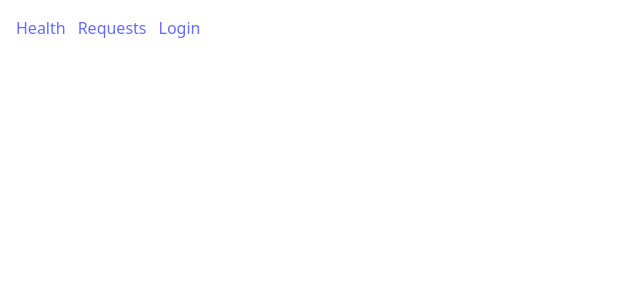
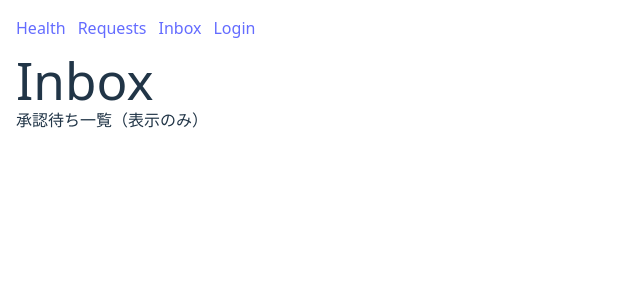
Before and after one commit to private-enpitsu/expense-workflow-react-springboot, a React (Vite) app in the folder frontend/expense-workflow-frontend/: page /inbox in a window 1280 px wide. Shown: the top 300 px of the page, without its empty margins (0-640 px from the left). Built offline with nearby package versions, Linux system fonts and the light colour scheme.

Commit message:
承認待ち一覧ページの土台を作成

```diff
--- a/frontend/expense-workflow-frontend/src/App.jsx
+++ b/frontend/expense-workflow-frontend/src/App.jsx
@@ -3,7 +3,8 @@
   目的: ルーティングを提供し、/ はBackend Check（疎通UI）を維持しつつ、/login を表示するためのルートコンポーネントを定義する // “Health”命名を避けて疎通UIの役割で表現する
   呼び出し元/使用箇所: src/main.jsx から <App /> として読み込まれ、アプリ全体のルートとして描画される // どこから呼ばれるかを明確化する
   依存: react-router-dom（BrowserRouter/Routes/Route/Link）, @tanstack/react-query（useQuery）, jotai（atom/useSetAtom）, ./lib/apiClient（Axiosクライアント）, ./App.module.css（CSS Modules）, ./pages/LoginPage // 参照している主要依存を列挙する
-  今回の変更点: /requests ルート（表示だけ）を追加し、ナビゲーションに Requests を追加した（/ のHealthは壊さない） // 今回のAxisに合わせて説明だけ更新する
+  今回の変更点: /inbox ルート（表示だけ）を追加し、ナビゲーションに Inbox を追加した（/ のHealthは壊さない） // 今回のAxis（/inbox表示）に合わせて説明を更新する
+
   入出力: 画面表示のみ（Props なし）。/api/health のレスポンス（例: { status: "OK" }）を表示に反映する // URLは維持する前提を明示する
   注意点: これは命名の置換のみで、疎通確認の実行経路（/api/health 呼び出し）は変えない // L4（既存を壊さない）に寄せる
 */
@@ -14,8 +15,11 @@ import { useSetAtom } from "jotai"; // Jotaiの「atom更新」だけ使う（at
 import { healthSnapshotAtom } from "./lib/atoms"; // 共有atomを読み込む（/ が書いた状態を他画面で読めるようにする）
 import { BrowserRouter, Routes, Route, Link } from "react-router-dom"; // React Router（ルーティング）を読み込む
 import { apiClient } from "./lib/apiClient"; // Axios共通クライアントを読み込む（疎通確認に使う）
+
 import LoginPage from "./pages/LoginPage"; // /login のページコンポーネントを読み込む
-import RequestsListPage from "./pages/RequestsListPage"
+import RequestsListPage from "./pages/RequestsListPage" // /inbox のページコンポーネントを読み込む（承認待ち一覧：まずは表示だけ）
+import InboxPage from "./pages/InboxPage";
+
 import styles from "./App.module.css"; // CSS Modules（インラインstyle禁止のため）を読み込む
 
 function HealthCheckPage() { // 既存の疎通確認ページ（/ の表示として残す）
@@ -85,12 +89,14 @@ export default function App() { // ルートコンポーネント（ルーティ
         <nav className={styles.nav}> {/* ナビゲーション */}
           <Link className={styles.navLink} to="/">Health</Link> {/* / に移動するリンク */}
           <Link className={styles.navLink} to="/requests">Requests</Link> {/* /requests に移動するリンク（申請一覧：表示だけ） */}
+          <Link className={styles.navLink} to="/inbox">Inbox</Link> {/* /login に移動するリンク */}
           <Link className={styles.navLink} to="/login">Login</Link> {/* /login に移動するリンク */}
         </nav>
 
         <Routes> {/* URLと表示コンポーネントを対応付ける */}
           <Route path="/" element={<HealthCheckPage />} /> {/* / は疎通確認ページ */}
           <Route path="/requests" element={<RequestsListPage />} />  {/* /requests は申請一覧ページ（表示だけ） */}
+          <Route path="/inbox" element={<InboxPage />} /> {/* /inbox は承認待ち一覧ページ（まずは表示だけ） */}
           <Route path="/login" element={<LoginPage />} /> {/* /login はログインページ */}
         </Routes>
       </div>
--- /dev/null
+++ b/frontend/expense-workflow-frontend/src/pages/InboxPage.jsx
@@ -0,0 +1,18 @@
+/*
+  src/pages/InboxPage.jsx // ファイルパスを明示する
+  目的: /inbox にアクセスしたときに表示される「承認待ち一覧」ページの“表示だけ”の土台を用意する // まずは画面が出る状態を作る
+  呼び出し元/使用箇所: src/App.jsx の <Route path="/inbox" element={<InboxPage />} /> から表示される // どこから使われるか
+  依存: react（Reactコンポーネント） // 主要依存だけを書く
+  今回の変更点: InboxPage（表示のみ）を新規追加した // 今回のAxisに一致
+  入出力: Props なし / 画面表示のみ（API通信なし） // 未来依存を避ける
+  注意点: 認証ガードや /api/inbox 接続はこの回では行わない（L0/L1のため） // 概念を増やさない
+*/
+
+export default function InboxPage() { // /inbox のページコンポーネントを定義する（表示だけ）
+  return (
+    <div>
+      <h1>Inbox</h1>
+      <p>承認待ち一覧（表示のみ）</p> {/* この回はAPI接続しないことを明示するテキスト */}
+    </div> // コンテナの終わり
+  );
+}
--- a/frontend/expense-workflow-frontend/src/pages/LoginPage.jsx
+++ b/frontend/expense-workflow-frontend/src/pages/LoginPage.jsx
@@ -5,7 +5,7 @@ import styles from "./LoginPage.module.css"; // CSS Modulesを読み込む（仕
 export default function LoginPage() { // /login で表示するページ（表示だけ）
   const healthSnapshot = useAtomValue(healthSnapshotAtom);
   return ( // UIを返す
-    <div div className={styles.page}> {/* ページコンテナ（CSS Modules） */}
+    <div className={styles.page}> {/* ページコンテナ（CSS Modules） */}
       <h1 className={styles.title}>Login</h1> {/* 見出し */}
       <p className={styles.text}>ここにログインフォームを作っていきます（今は表示のみ）。</p> {/* 既存の説明文 */}
       <p className={styles.text}>Last Health: {healthSnapshot.status}</p> {/* 追加: Healthの状態を1行だけ表示する */}
```
